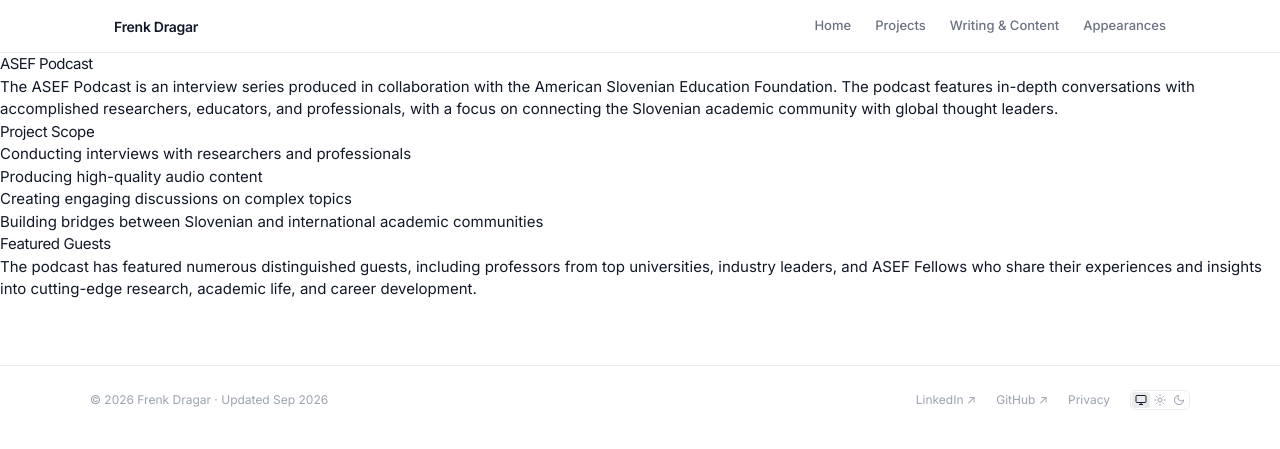
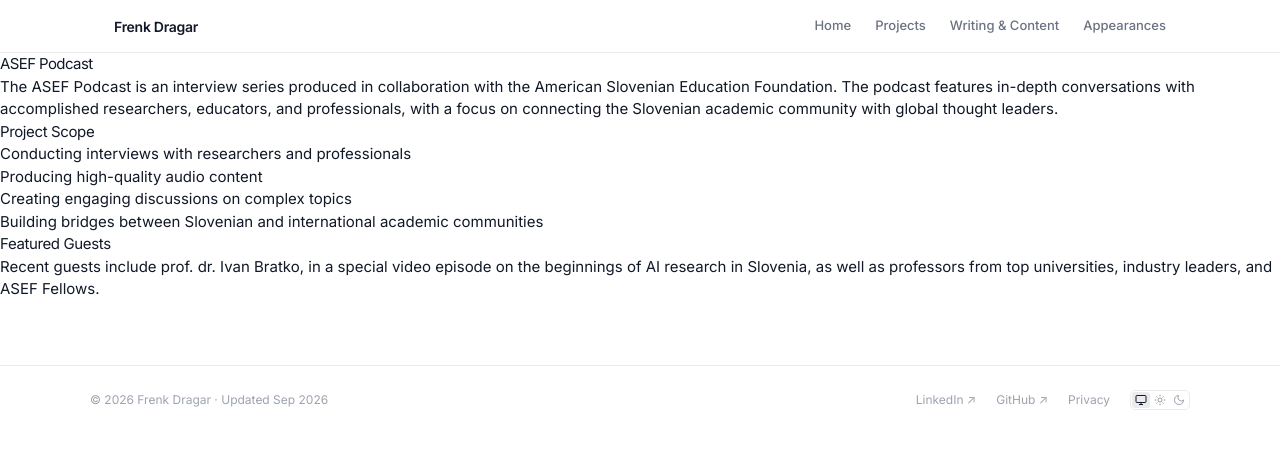
Before and after one commit to frenkd/frenkd.github.io, a Jekyll site: the page built from _projects/asef-podcast.md, in a window 1280 px wide. Shown: the top 449 px of the page. Built offline with Jekyll 4.4.1, drawn with Linux system fonts in a browser that asks for light colours; nearby versions of some CDN libraries.

Commit message:
feat: Feature the Bratko episode in Recent so the guest is visible
Co-authored-by: Cursor <cursoragent@cursor.com>

```diff
--- a/_projects/asef-podcast.md
+++ b/_projects/asef-podcast.md
@@ -27,4 +27,4 @@ The ASEF Podcast is an interview series produced in collaboration with the Ameri
 
 ## Featured Guests
 
-The podcast has featured numerous distinguished guests, including professors from top universities, industry leaders, and ASEF Fellows who share their experiences and insights into cutting-edge research, academic life, and career development.
+Recent guests include prof. dr. Ivan Bratko, in a special video episode on the beginnings of AI research in Slovenia, as well as professors from top universities, industry leaders, and ASEF Fellows.
--- a/publications.html
+++ b/publications.html
@@ -128,7 +128,7 @@ description: Blog, Videos, Articles, and Podcast
         <div class="item-thumb-body">
           <div class="item-header">
             <span class="item-title">{{ episode.title }}</span>
-            <span class="item-meta">S{{ episode.season }}E{{ episode.episode_number }} &middot; {{ episode.date | date: "%b %Y" }}{% if episode.links.youtube %} &middot; Video{% endif %}</span>
+            <span class="item-meta">S{{ episode.season }}E{{ episode.episode_number }} &middot; {{ episode.date | date: "%b %Y" }}{% if episode.featured %} &middot; Special{% elsif episode.links.youtube %} &middot; Video{% endif %}</span>
           </div>
           <p class="item-desc">{{ episode.description }}</p>
           <div class="item-actions">
```
Also changed, not shown: _episodes/ivan-bratko-umetna-inteligenca.md (+2 -0 lines), assets/js/recent-content.js (+9 -2 lines), index.html (+7 -4 lines).
